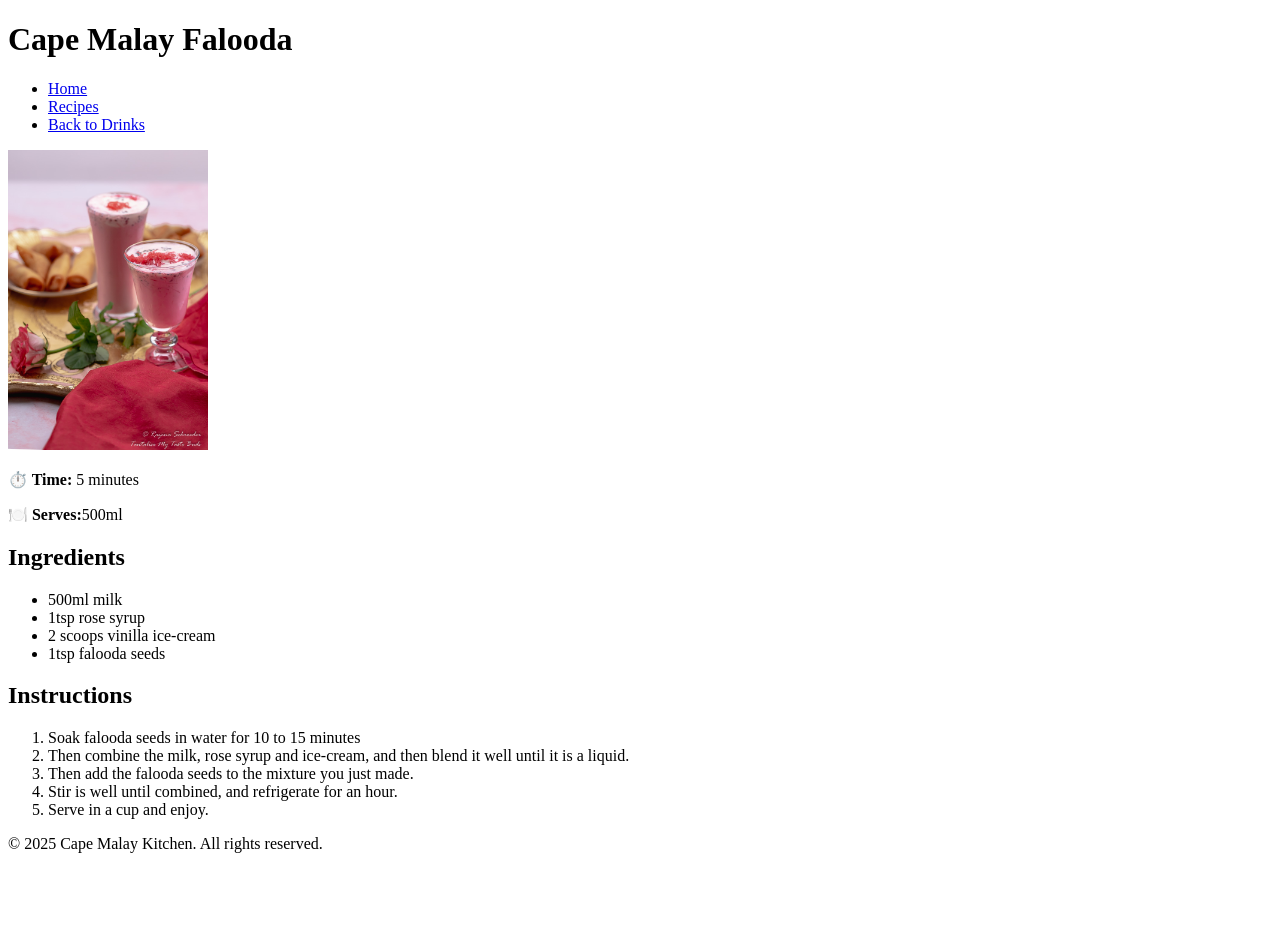
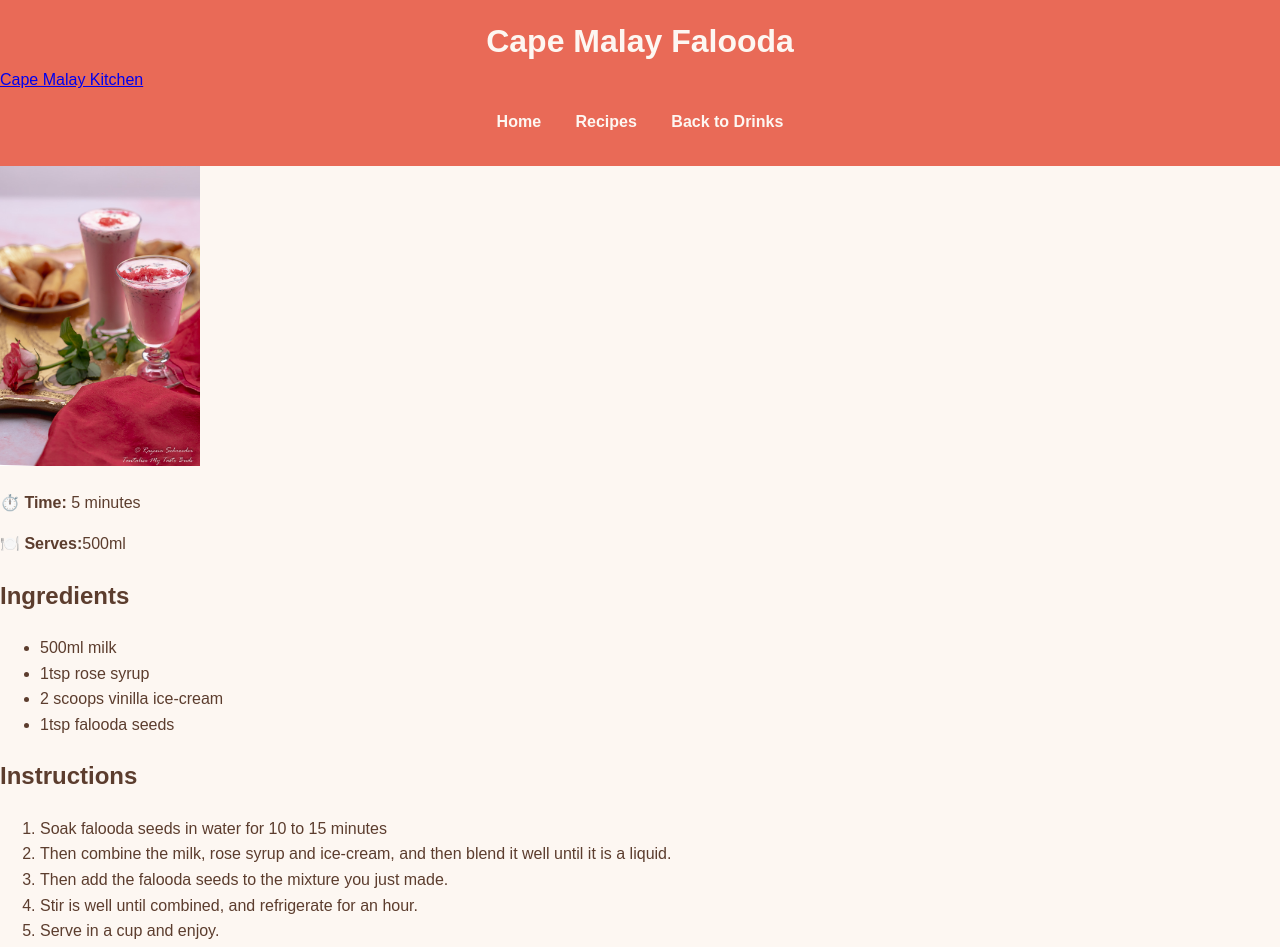
Before and after one commit to Iman-adams/poe-part1, a plain HTML site: page Web POE/falooda.html in a window 1280 px wide. Shown: the top 947 px of the page. Before the commit the page ends 869 px from the top, so only its background shows below. Drawn offline with Linux system fonts and the light colour scheme.

Commit message:
Update falooda.html

```diff
--- a/Web POE/falooda.html
+++ b/Web POE/falooda.html
@@ -3,18 +3,23 @@
 <head>
   <meta charset="UTF-8">
   <title>Cape Malay Falooda</title>
+  <link rel="stylesheet" href="style.css">
 </head>
 <body>
-  <header>
+  <header class="site-header">
     <h1>Cape Malay Falooda</h1>
-    <nav>
-      <ul>
-        <li><a href="index.html">Home</a></li>
-        <li><a href="recipes.html">Recipes</a></li>
-        <li><a href="drinks.html">Back to Drinks</a></li>
-      </ul>
-    </nav>
+    <div class="container">
+      <nav class="main-nav">
+        <a href="#" class="logo">Cape Malay Kitchen</a>
+        <ul class="nav-links">
+          <li><a href="index.html">Home</a></li>
+          <li><a href="recipes.html">Recipes</a></li>
+          <li><a href="drinks.html">Back to Drinks</a></li>
+        </ul>
+      </nav>
+    </div>
   </header>
+
 
   <main>
     <section>
```
